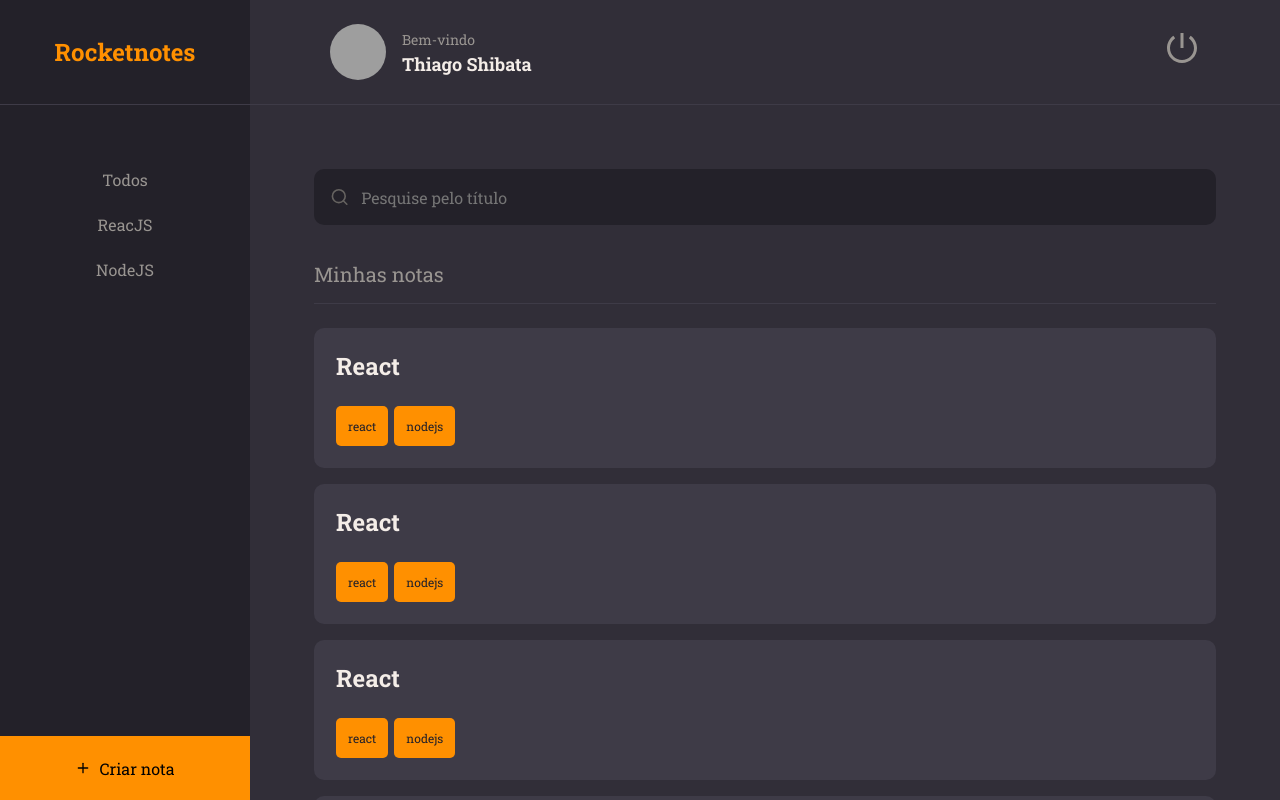
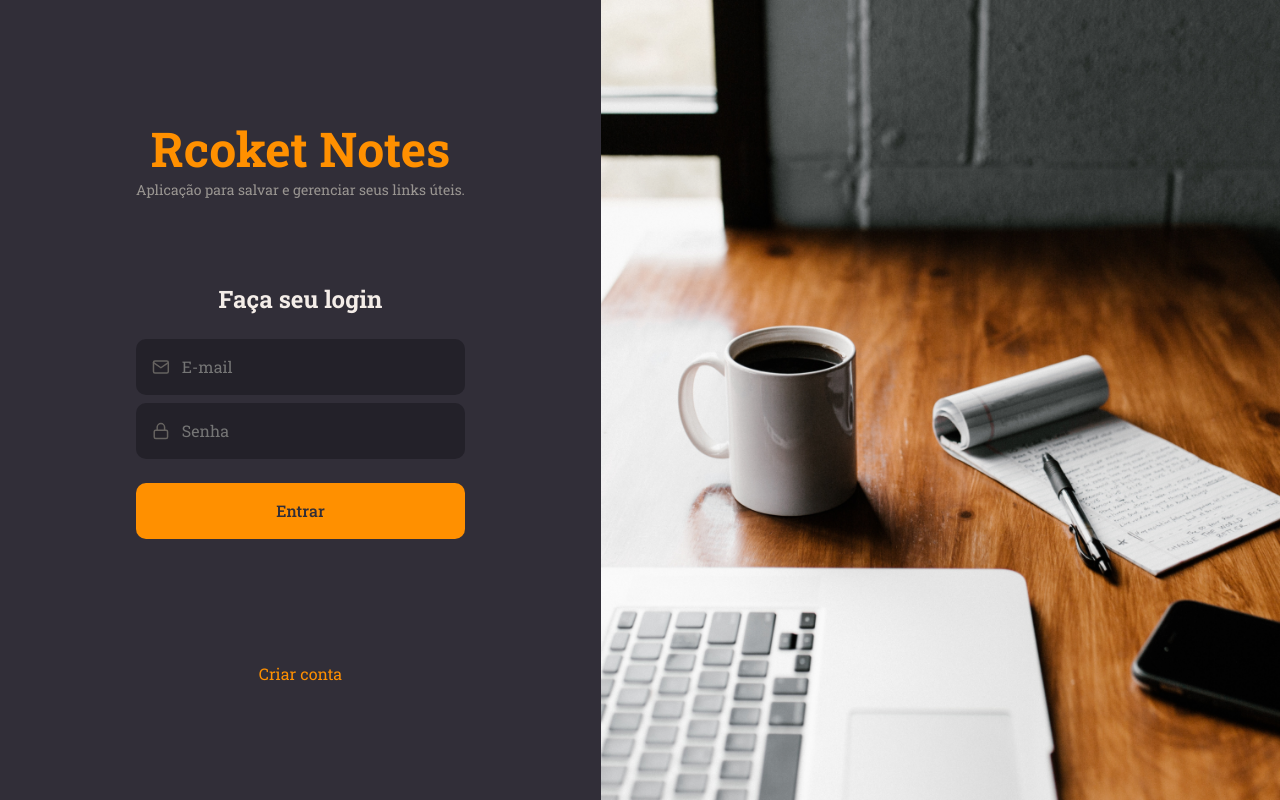
Before and after one commit to thiagoshibata/explorer-frontend-notes, a React (Vite) app: page / in a window 1280 px wide. Built offline with nearby package versions, Linux system fonts and the light colour scheme; grey boxes are pictures that could not be loaded.

Commit message:
alter page on main for Signin

```diff
--- a/src/main.jsx
+++ b/src/main.jsx
@@ -3,13 +3,13 @@ import ReactDOM from "react-dom/client"
 import { ThemeProvider } from "styled-components"
 import GlobalStyles from "./styles/global"
 import theme from "./styles/theme"
-import { Home } from "./pages/Home"
+import { SignIn } from "./pages/SignIn"
 
 ReactDOM.createRoot(document.getElementById("root")).render(
   <React.StrictMode>
     <ThemeProvider theme={theme}>
       <GlobalStyles />
-      <Home />
+      <SignIn />
     </ThemeProvider>
   </React.StrictMode>
 )
```
Also changed, not shown: src/assets/background.png (added).
